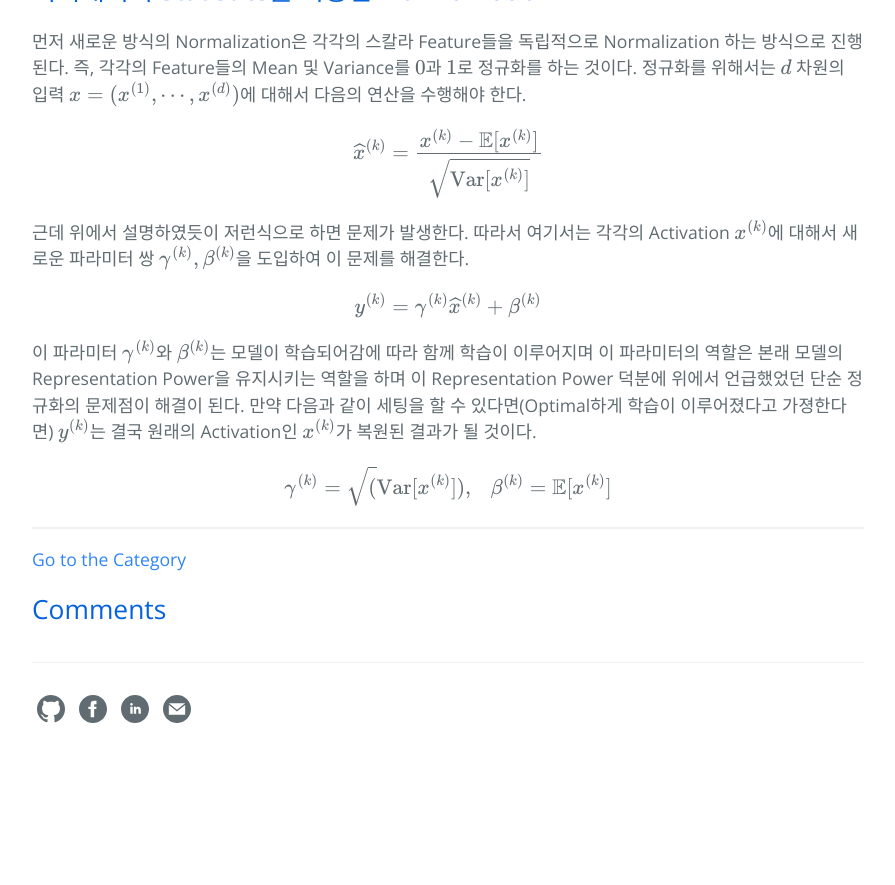
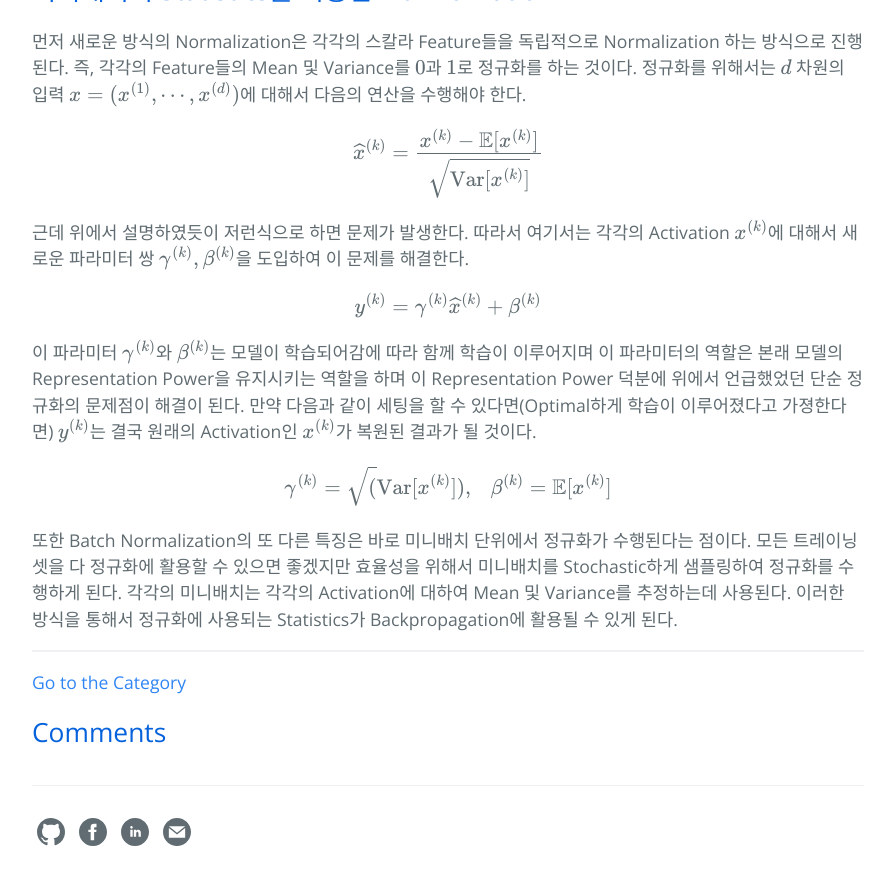
Before and after one commit to hcnoh/hcnoh.github.io, a Jekyll site: the page built from _posts/2018-11-27-batch-normalization.md, in a window 1280 px wide and 900 px high, scrolled down 4493 px. Shown: the top 885 px of the window, without its empty margins (192-1087 px from the left). Built offline with Jekyll 4.4.1, drawn with Linux system fonts in a browser that asks for light colours; formulas are drawn with MathJax 3; comment, search, counter and statistics services are not loaded; before the commit the page ends 5270 px from its top, so only the background shows below that.

Commit message:
Update 2018-11-27-batch-normalization.md

```diff
--- a/_posts/2018-11-27-batch-normalization.md
+++ b/_posts/2018-11-27-batch-normalization.md
@@ -137,3 +137,5 @@ $$y^{(k)} = \gamma^{(k)}\widehat{x}^{(k)} + \beta^{(k)}$$
 이 파라미터 $$\gamma^{(k)}$$와 $$\beta^{(k)}$$는 모델이 학습되어감에 따라 함께 학습이 이루어지며 이 파라미터의 역할은 본래 모델의 Representation Power을 유지시키는 역할을 하며 이 Representation Power 덕분에 위에서 언급했었던 단순 정규화의 문제점이 해결이 된다. 만약 다음과 같이 세팅을 할 수 있다면(Optimal하게 학습이 이루어졌다고 가졍한다면) $$y^{(k)}$$는 결국 원래의 Activation인 $$x^{(k)}$$가 복원된 결과가 될 것이다.
 
 $$\gamma^{(k)} = \sqrt(\text{Var}[x^{(k)}]), \ \ \ \beta^{(k)} = \mathbb{E}[x^{(k)}]$$
+
+또한 Batch Normalization의 또 다른 특징은 바로 미니배치 단위에서 정규화가 수행된다는 점이다. 모든 트레이닝 셋을 다 정규화에 활용할 수 있으면 좋겠지만 효율성을 위해서 미니배치를 Stochastic하게 샘플링하여 정규화를 수행하게 된다. 각각의 미니배치는 각각의 Activation에 대하여 Mean 및 Variance를 추정하는데 사용된다. 이러한 방식을 통해서 정규화에 사용되는 Statistics가 Backpropagation에 활용될 수 있게 된다.
```
